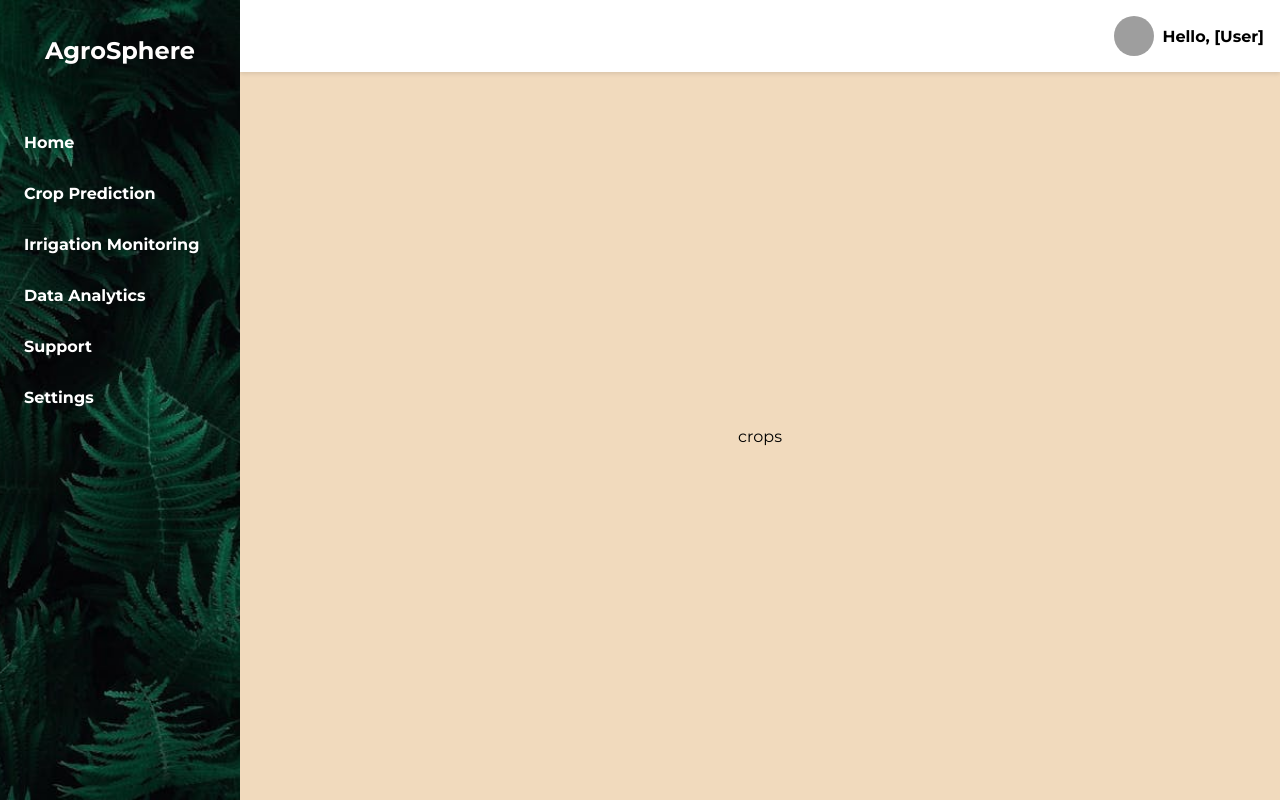
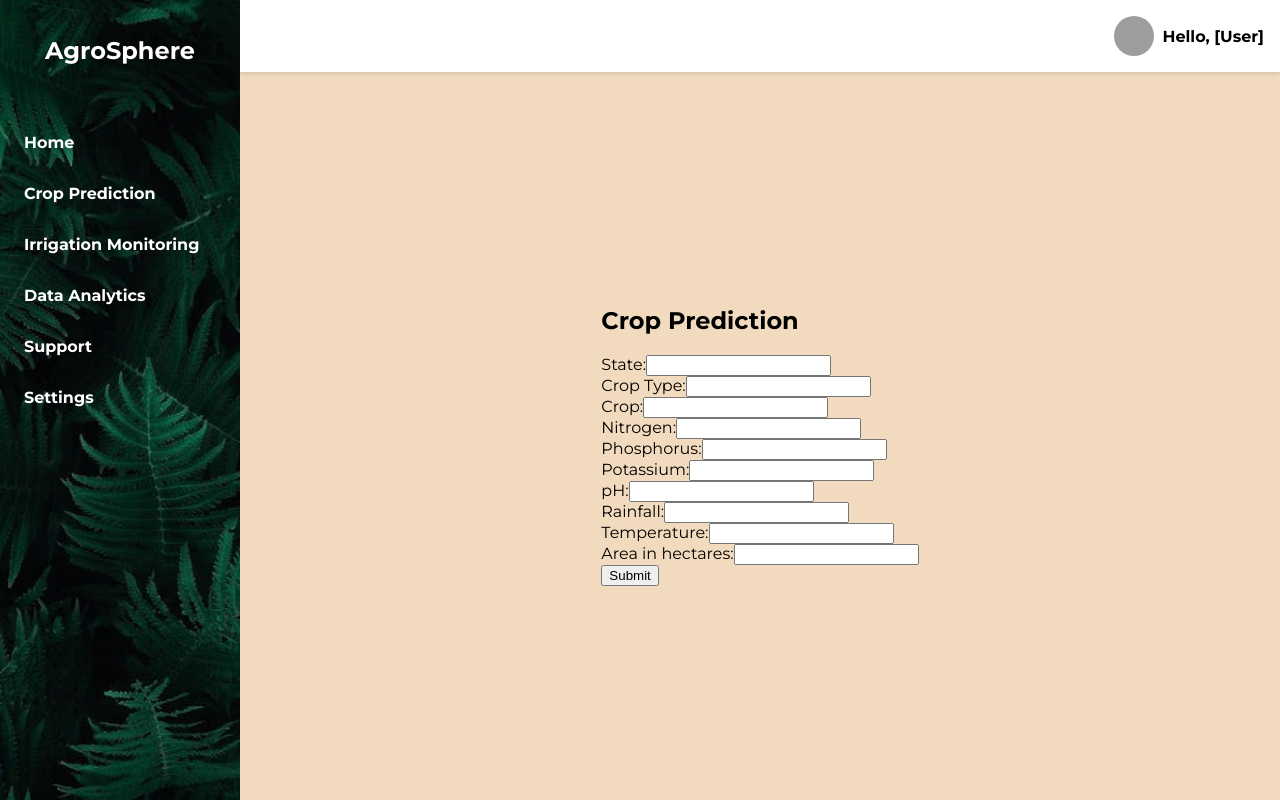
Before and after one commit to kaurmanjot20/hack2change_404ErrorNotFound, a React (Create React App) app in the folder client/: page /crops in a window 1280 px wide. Built offline with nearby package versions, Linux system fonts and the light colour scheme; grey boxes are pictures that could not be loaded.

Commit message:
add ml model prediction

```diff
--- a/client/package.json
+++ b/client/package.json
@@ -6,6 +6,7 @@
     "@testing-library/jest-dom": "^5.17.0",
     "@testing-library/react": "^13.4.0",
     "@testing-library/user-event": "^13.5.0",
+    "axios": "^1.7.2",
     "react": "^18.3.1",
     "react-dom": "^18.3.1",
     "react-icons": "^5.2.1",
--- a/client/src/components/CropPrediction.js
+++ b/client/src/components/CropPrediction.js
@@ -1,9 +1,152 @@
-import React from 'react'
+import React, { useState } from 'react';
+import axios from 'axios';
 
 export default function CropPrediction() {
+  const [formData, setFormData] = useState({
+    State_Name: '',
+    Crop_Type: '',
+    Crop: '',
+    N: '',
+    P: '',
+    K: '',
+    ph: '',
+    rainfall: '',
+    temperature: '',
+    Area_in_hectares: ''
+  });
+
+  const handleChange = (e) => {
+    setFormData({ ...formData, [e.target.name]: e.target.value });
+  };
+
+  const handleSubmit = async (e) => {
+    e.preventDefault();
+    try {
+      const response = await axios.post('http://127.0.0.1:8000/ml_model/predict/', formData);
+      console.log(response.data);
+      // Handle the response data as needed (e.g., display prediction results)
+    } catch (error) {
+      console.error('Error submitting form:', error);
+      // Handle errors (e.g., display error message to user)
+    }
+  };
+
   return (
     <div>
-      crops
+      <h2>Crop Prediction</h2>
+      <form onSubmit={handleSubmit}>
+        <div>
+          <label htmlFor="State_Name">State:</label>
+          <input
+            type="text"
+            id="State_Name"
+            name="State_Name"
+            value={formData.State_Name}
+            onChange={handleChange}
+            required
+          />
+        </div>
+        <div>
+          <label htmlFor="Crop_Type">Crop Type:</label>
+          <input
+            type="text"
+            id="Crop_Type"
+            name="Crop_Type"
+            value={formData.Crop_Type}
+            onChange={handleChange}
+            required
+          />
+        </div>
+        <div>
+          <label htmlFor="Crop">Crop:</label>
+          <input
+            type="text"
+            id="Crop"
+            name="Crop"
+            value={formData.Crop}
+            onChange={handleChange}
+            required
+          />
+        </div>
+        <div>
+          <label htmlFor="N">Nitrogen:</label>
+          <input
+            type="number"
+            id="N"
+            name="N"
+            value={formData.N}
+            onChange={handleChange}
+            required
+          />
+        </div>
+        <div>
+          <label htmlFor="P">Phosphorus:</label>
+          <input
+            type="number"
+            id="P"
+            name="P"
+            value={formData.P}
+            onChange={handleChange}
+            required
+          />
+        </div>
+        <div>
+          <label htmlFor="K">Potassium:</label>
+          <input
+            type="number"
+            id="K"
+            name="K"
+            value={formData.K}
+            onChange={handleChange}
+            required
+          />
+        </div>
+        <div>
+          <label htmlFor="ph">pH:</label>
+          <input
+            type="number"
+            id="ph"
+            name="ph"
+            value={formData.ph}
+            onChange={handleChange}
+            required
+          />
+        </div>
+        <div>
+          <label htmlFor="rainfall">Rainfall:</label>
+          <input
+            type="number"
+            id="rainfall"
+            name="rainfall"
+            value={formData.rainfall}
+            onChange={handleChange}
+            required
+          />
+        </div>
+        <div>
+          <label htmlFor="temperature">Temperature:</label>
+          <input
+            type="number"
+            id="temperature"
+            name="temperature"
+            value={formData.temperature}
+            onChange={handleChange}
+            required
+          />
+        </div>
+        <div>
+          <label htmlFor="Area_in_hectares">Area in hectares:</label>
+          <input
+            type="number"
+            id="Area_in_hectares"
+            name="Area_in_hectares"
+            value={formData.Area_in_hectares}
+            onChange={handleChange}
+            required
+          />
+        </div>
+        <button type="submit">Submit</button>
+      </form>
     </div>
-  )
+  );
 }
```
Also changed, not shown: 1 other file (tests, documents, lock files or other folders).
